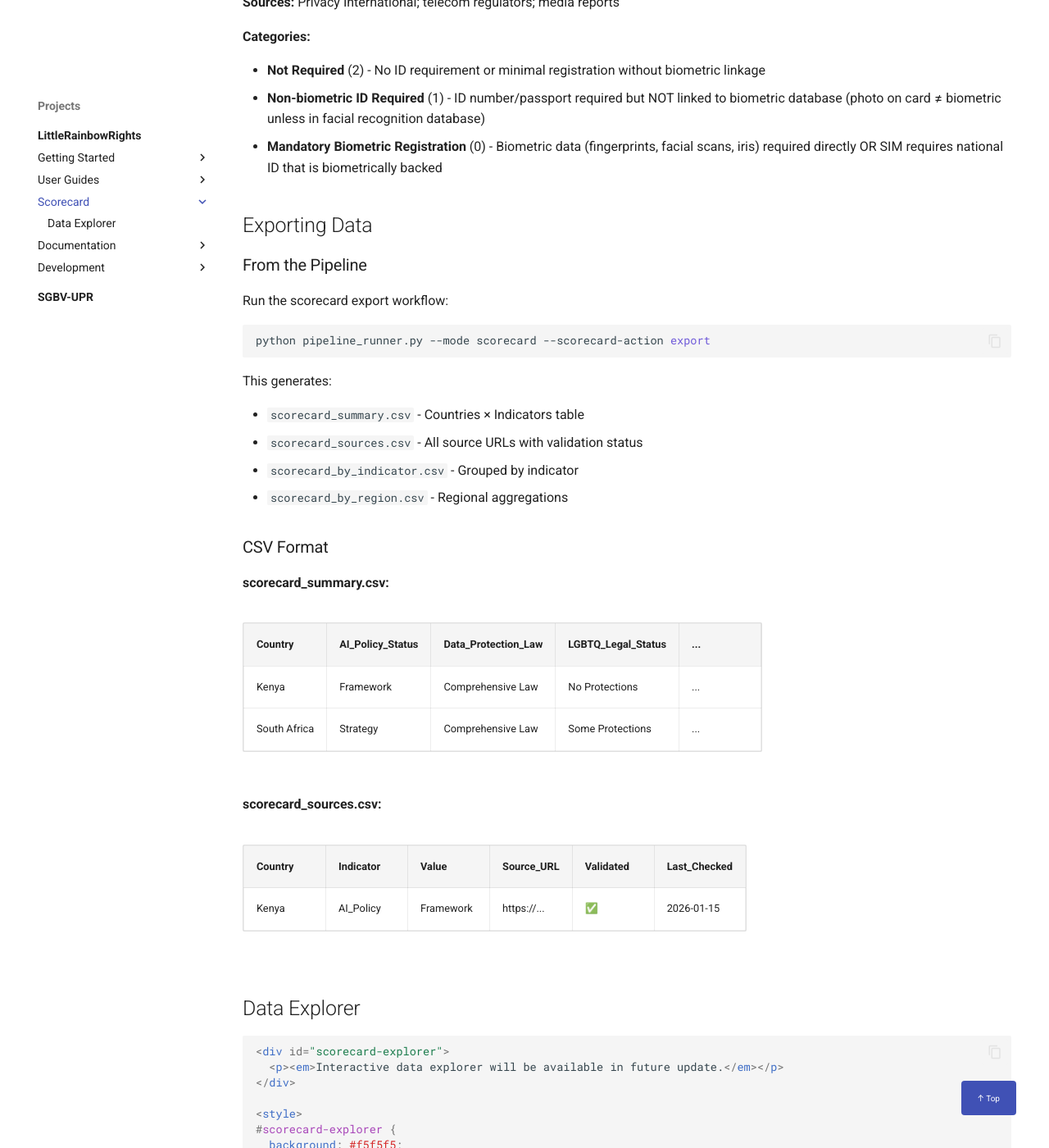
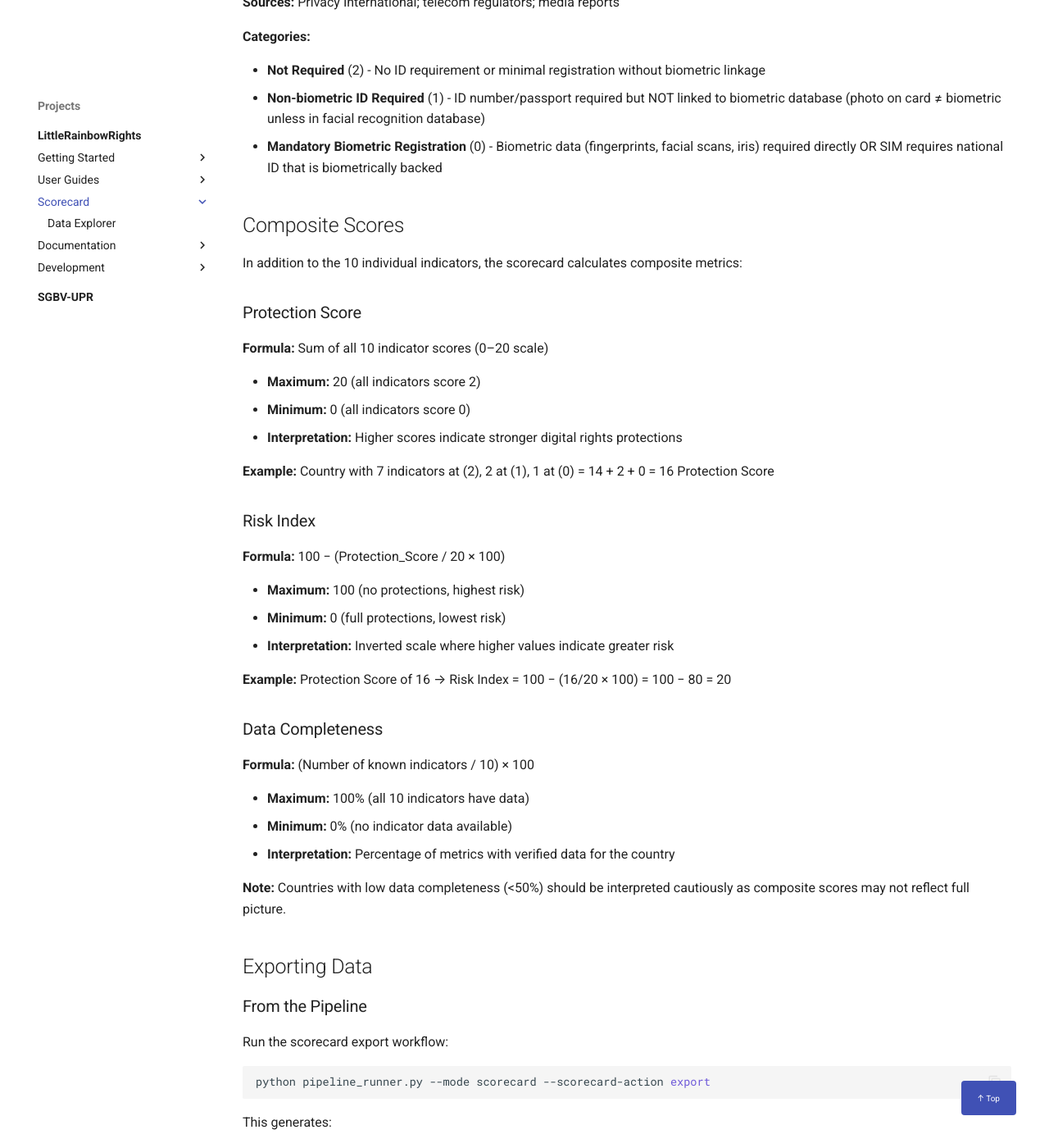
Before and after one commit to MissCrispenCakes/DigitalChild, an MkDocs documentation site: the page built from docs/website/scorecard/index.md, in a window 1280 px wide and 1400 px high, scrolled down 4392 px. Shown: the whole window at 82% size. Built offline with MkDocs 1.6.1 and Material for MkDocs 9.7.7, drawn with Linux system fonts in a browser that asks for light colours; a script that is not in the unit is left out; comment, search, counter and statistics services are not loaded.

Commit message:
Document composite scorecard metrics (Protection_Score, Risk_Index, Data_Completeness)
Add detailed documentation for the three composite scores calculated from
the 10 individual indicators:

- Protection_Score: Sum of all 10 indicators (0-20 scale)
- Risk_Index: Inverted scale showing risk level (0-100)
- Data_Completeness: Percentage of indicators with verified data

Includes formulas, examples, and interpretation guidance for researchers
using the scorecard data for analysis and visualization.

```diff
--- a/docs/website/scorecard/index.md
+++ b/docs/website/scorecard/index.md
@@ -173,6 +173,40 @@ Requirement to provide biometric data when registering SIM cards, either directl
 - **Not Required** (2) - No ID requirement or minimal registration without biometric linkage
 - **Non-biometric ID Required** (1) - ID number/passport required but NOT linked to biometric database (photo on card ≠ biometric unless in facial recognition database)
 - **Mandatory Biometric Registration** (0) - Biometric data (fingerprints, facial scans, iris) required directly OR SIM requires national ID that is biometrically backed
+
+## Composite Scores
+
+In addition to the 10 individual indicators, the scorecard calculates composite metrics:
+
+### Protection Score
+
+**Formula:** Sum of all 10 indicator scores (0–20 scale)
+
+- **Maximum:** 20 (all indicators score 2)
+- **Minimum:** 0 (all indicators score 0)
+- **Interpretation:** Higher scores indicate stronger digital rights protections
+
+**Example:** Country with 7 indicators at (2), 2 at (1), 1 at (0) = 14 + 2 + 0 = 16 Protection Score
+
+### Risk Index
+
+**Formula:** 100 − (Protection_Score / 20 × 100)
+
+- **Maximum:** 100 (no protections, highest risk)
+- **Minimum:** 0 (full protections, lowest risk)
+- **Interpretation:** Inverted scale where higher values indicate greater risk
+
+**Example:** Protection Score of 16 → Risk Index = 100 − (16/20 × 100) = 100 − 80 = 20
+
+### Data Completeness
+
+**Formula:** (Number of known indicators / 10) × 100
+
+- **Maximum:** 100% (all 10 indicators have data)
+- **Minimum:** 0% (no indicator data available)
+- **Interpretation:** Percentage of metrics with verified data for the country
+
+**Note:** Countries with low data completeness (<50%) should be interpreted cautiously as composite scores may not reflect full picture.
 
 ## Exporting Data
 
```
